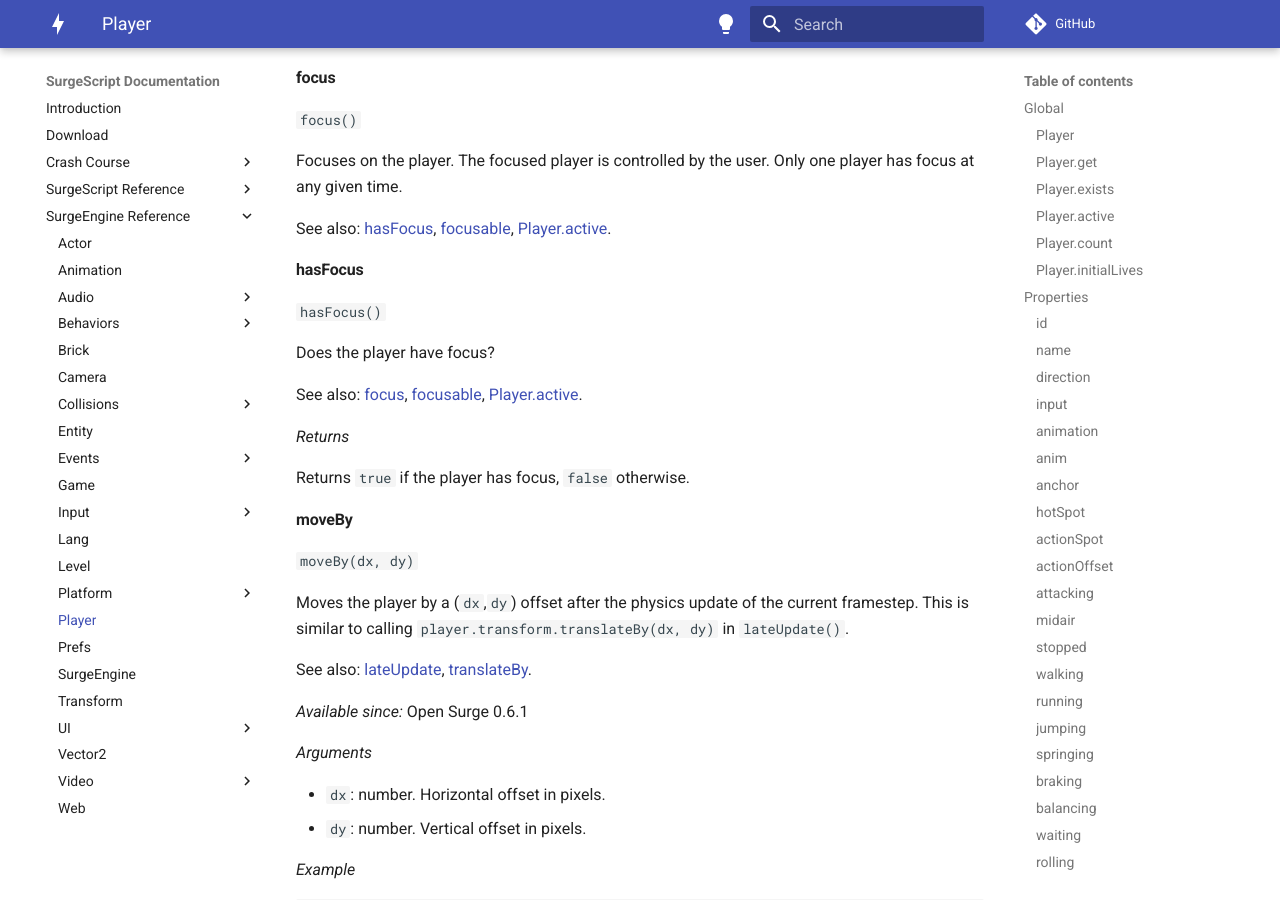
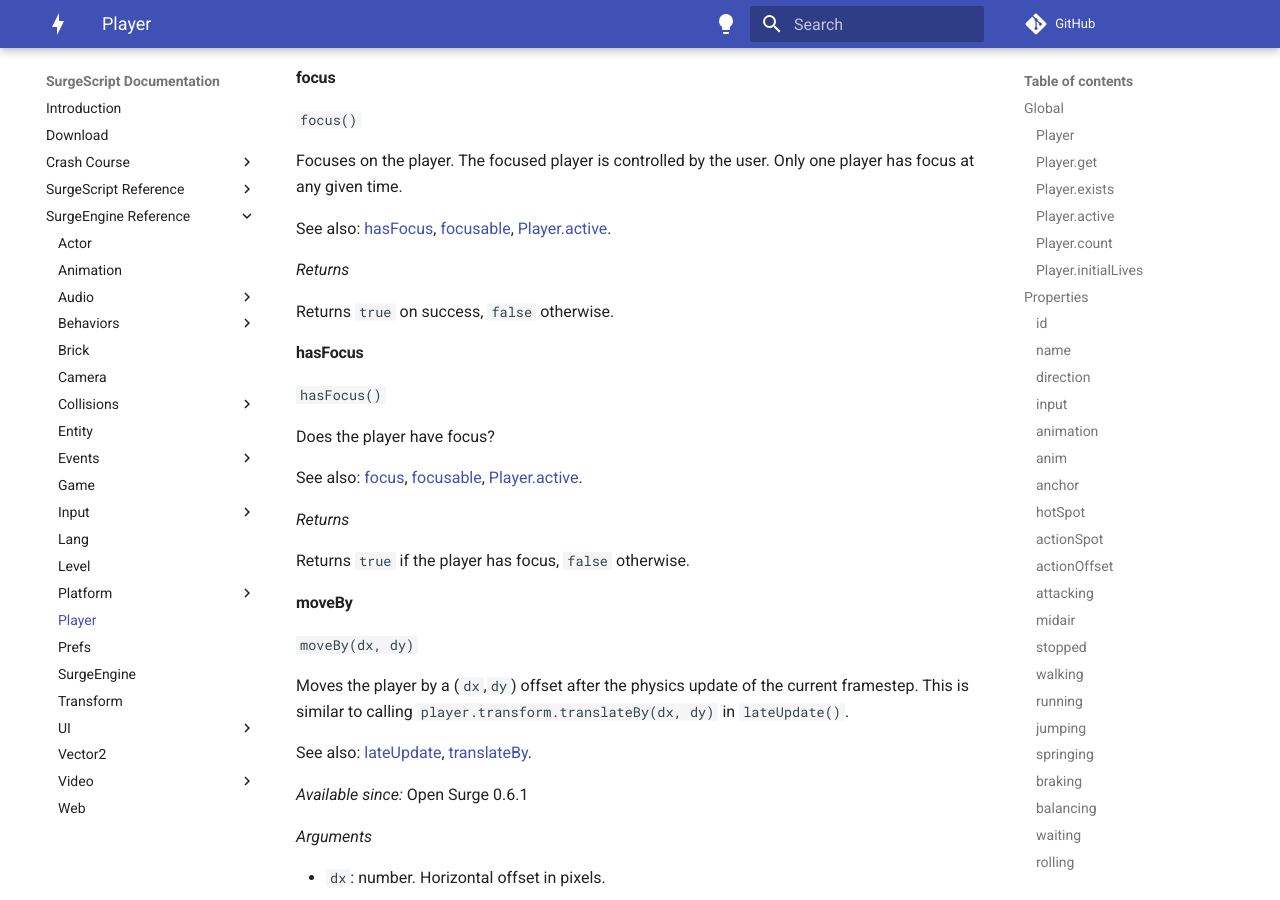
Before and after one commit to alemart/surgescript, an MkDocs documentation site: the page built from docs/engine/player.md, in a window 1280 px wide and 900 px high, scrolled down 15530 px. Built offline with MkDocs 1.6.1 and Material for MkDocs 9.7.7, drawn with Linux system fonts in a browser that asks for light colours; comment, search, counter and statistics services are not loaded.

Commit message:
Docs: add the return values of Player.focus()

```diff
--- a/docs/engine/player.md
+++ b/docs/engine/player.md
@@ -721,6 +721,10 @@ Focuses on the player. The focused player is controlled by the user. Only one pl
 
 See also: [hasFocus](#hasfocus), [focusable](#focusable), [Player.active](#playeractive).
 
+*Returns*
+
+Returns `true` on success, `false` otherwise.
+
 #### hasFocus
 
 `hasFocus()`
```
